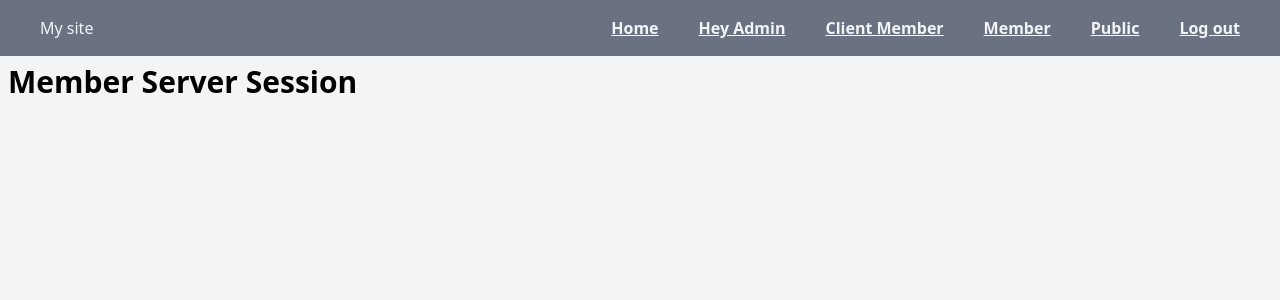
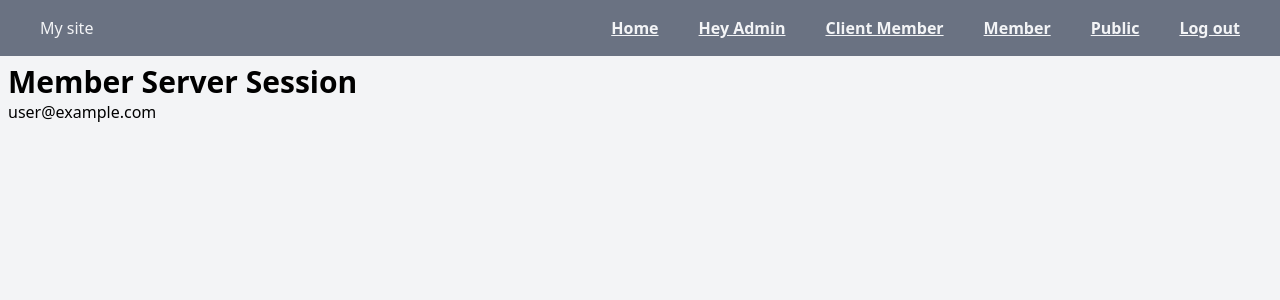
Before and after one commit to luhygenet/next-auth, a Next.js app: page /Member in a window 1280 px wide. Shown: the top 300 px of the page. Built offline with nearby package versions, Linux system fonts and the light colour scheme; no server answers; sample sign-in values are in the browser's storage.

Commit message:
added protection for member page

```diff
--- a/app/Member/page.jsx
+++ b/app/Member/page.jsx
@@ -1,9 +1,19 @@
+import { getServerSession } from "next-auth";
+import { redirect } from "next/navigation";
 import React from "react";
+import { options } from "../api/auth/[...nextauth]/options";
 
-const Member = () => {
+const Member = async () => {
+  const session = await getServerSession(options);
+  if (!session) {
+    redirect("/api/auth/signin?callbackUrl=/Member");
+  }
   return (
     <div>
       <h1>Member Server Session</h1>
+      <div>{}</div>
+      <div>{session?.user?.email}</div>
+      <div>{session?.user?.role}</div>
     </div>
   );
 };
--- a/app/api/auth/[...nextauth]/options.js
+++ b/app/api/auth/[...nextauth]/options.js
@@ -24,7 +24,7 @@
     GoogleProvider({
       profile(profile) {
         console.log("Profile Google: ", profile);
-
+        let userRole = "Google User";
         return {
           ...profile,
           id: profile.sub,
@@ -36,7 +36,7 @@
     }),
   ],
 
-  callback: {
+  callbacks: {
     //server side
     async jwt({ token, user }) {
       if (user) token.role = user.role;
```
